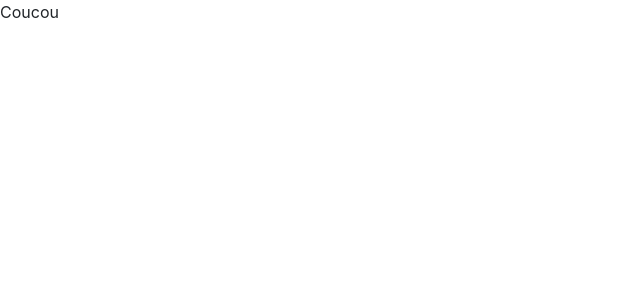
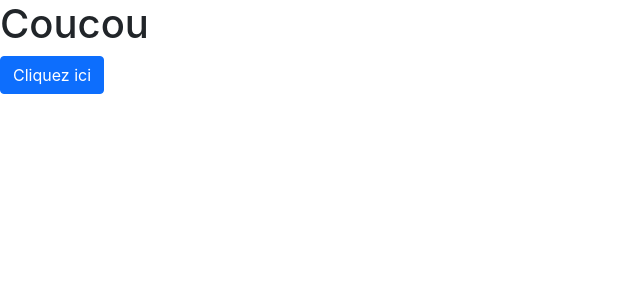
Before and after one commit to natkilima/dictionary-project-2, a React (Create React App) app: page / in a window 1280 px wide. Shown: the top 300 px of the page, without its empty margins (0-640 px from the left). Built offline with nearby package versions, Linux system fonts and the light colour scheme.

Commit message:
HTML update and bootstrap integration verification

```diff
--- a/src/App.js
+++ b/src/App.js
@@ -4,7 +4,12 @@ function App() {
   return (
     <div className="App">
       <header className="App-header"></header>
-      Coucou
+      <div>
+        <h1>Coucou</h1>
+        <a href="#" className="btn btn-primary">
+          Cliquez ici
+        </a>
+      </div>
     </div>
   );
 }
```
